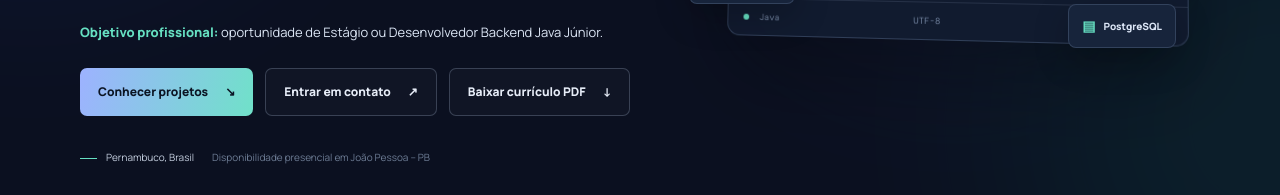
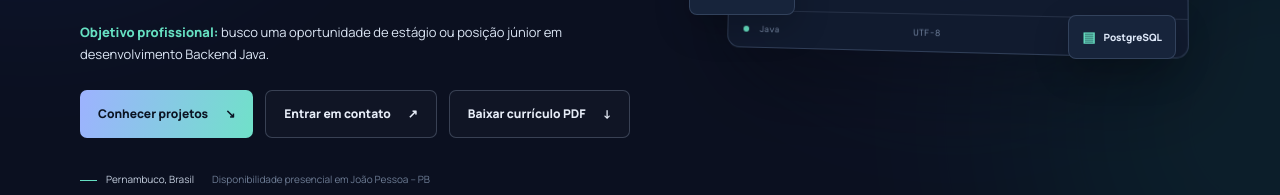
Before and after one commit to lucasaarj/online_resume, a plain HTML site: page index.html in a window 1280 px wide. Shown: the part 605-800 px from the top of the page. Drawn offline with nearby package versions, Linux system fonts and the light colour scheme.

Commit message:
Polish professional objective wording

```diff
--- a/index.html
+++ b/index.html
@@ -48,7 +48,7 @@
           Gosto de transformar regras de negócio em APIs organizadas, seguras e
           conectadas a bancos de dados.
         </p>
-        <p class="hero-objective"><strong>Objetivo profissional:</strong> oportunidade de Estágio ou Desenvolvedor Backend Java Júnior.</p>
+        <p class="hero-objective"><strong>Objetivo profissional:</strong> busco uma oportunidade de estágio ou posição júnior em desenvolvimento Backend Java.</p>
         <div class="hero-actions">
           <a class="button button-primary" href="#projetos">Conhecer projetos <span>↘</span></a>
           <a class="button button-ghost" href="mailto:lucasaarj2026@gmail.com">Entrar em contato <span>↗</span></a>
```
